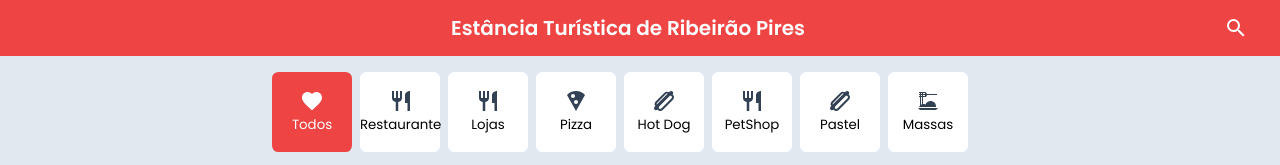
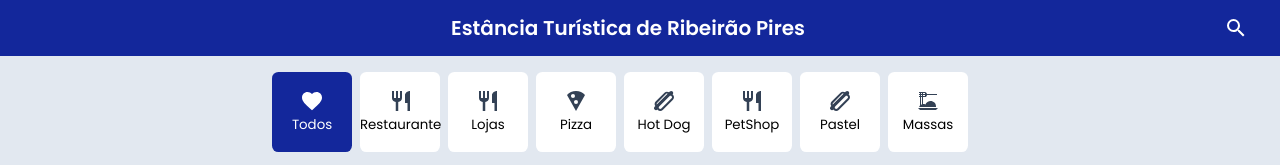
Before and after one commit to rmelobarbosa/demostore1, a website: page index.html in a window 1280 px wide. Shown: the top 165 px of the page. Drawn offline with Linux system fonts and the light colour scheme; no server answers.

Commit message:
alteração cor primária

```diff
--- a/styles.css
+++ b/styles.css
@@ -1,6 +1,6 @@
 :root {
   /* ALTERAVEL */
-  --primary-color: #ef4444;
+  --primary-color: #13279b;
   --background-color: #e2e8f0;
   --cards-color: #fff;
   --title-color: #0f172a;
```
